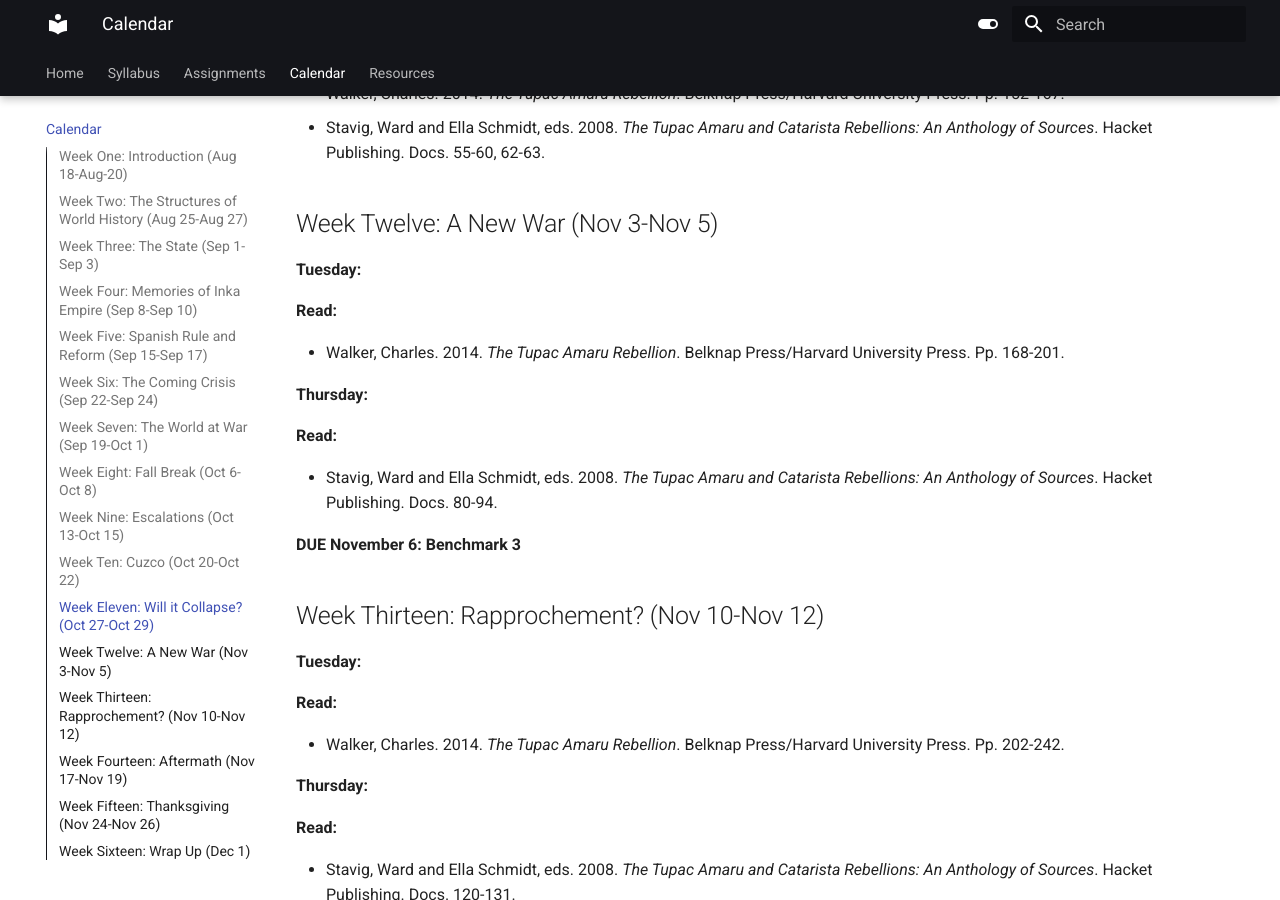
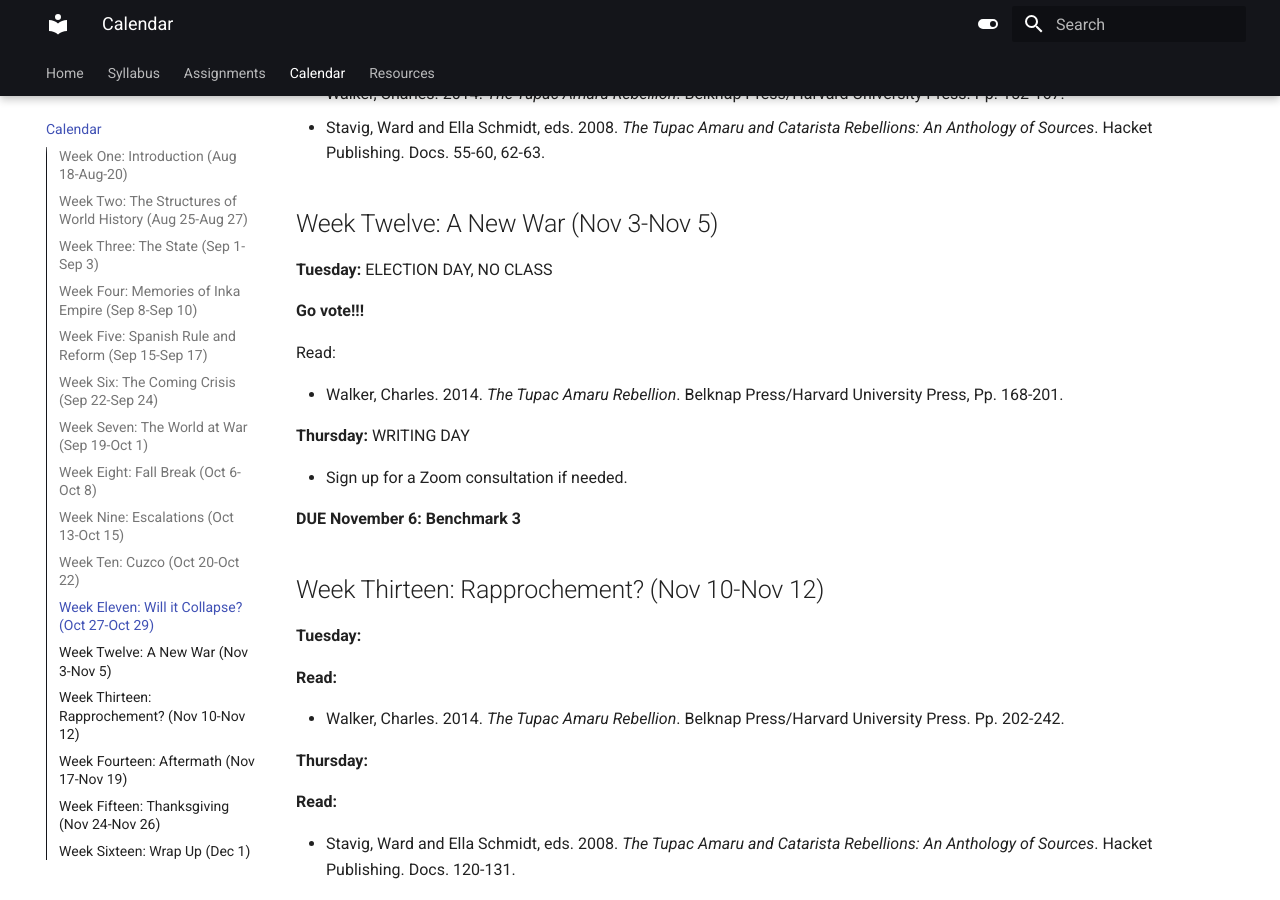
Before and after one commit to chadblack/Tupac, an MkDocs documentation site: the page built from docs/calendar.md, in a window 1280 px wide and 900 px high, scrolled down 4403 px. Built offline with MkDocs 1.6.1 and Material for MkDocs 9.7.7, drawn with Linux system fonts in a browser that asks for light colours.

Commit message:
Update calendar.md

```diff
--- a/docs/calendar.md
+++ b/docs/calendar.md
@@ -194,19 +194,20 @@ Six weeks in, and it is time for us to turn to the rebellion itself. We're bring
 ## Week Twelve:  A New War (Nov 3-Nov 5)
 
 
-**Tuesday:**
+**Tuesday:** ELECTION DAY, NO CLASS
 
-**Read:**
+**Go vote!!!**
 
-* Walker, Charles. 2014. *The Tupac Amaru Rebellion*. Belknap Press/Harvard University Press. Pp. 168-201.
+Read:
 
-**Thursday:**
+* Walker, Charles. 2014. *The Tupac Amaru Rebellion*. Belknap Press/Harvard University Press, Pp. 168-201.
 
-**Read:**
+**Thursday:** WRITING DAY
 
-* Stavig, Ward and Ella Schmidt, eds. 2008. *The Tupac Amaru and Catarista Rebellions: An Anthology of Sources*. Hacket Publishing. Docs. 80-94.
+* Sign up for a Zoom consultation if needed.
 
 **DUE November 6: Benchmark 3**
+
 ## Week Thirteen: Rapprochement?  (Nov 10-Nov 12)
 
 
```
